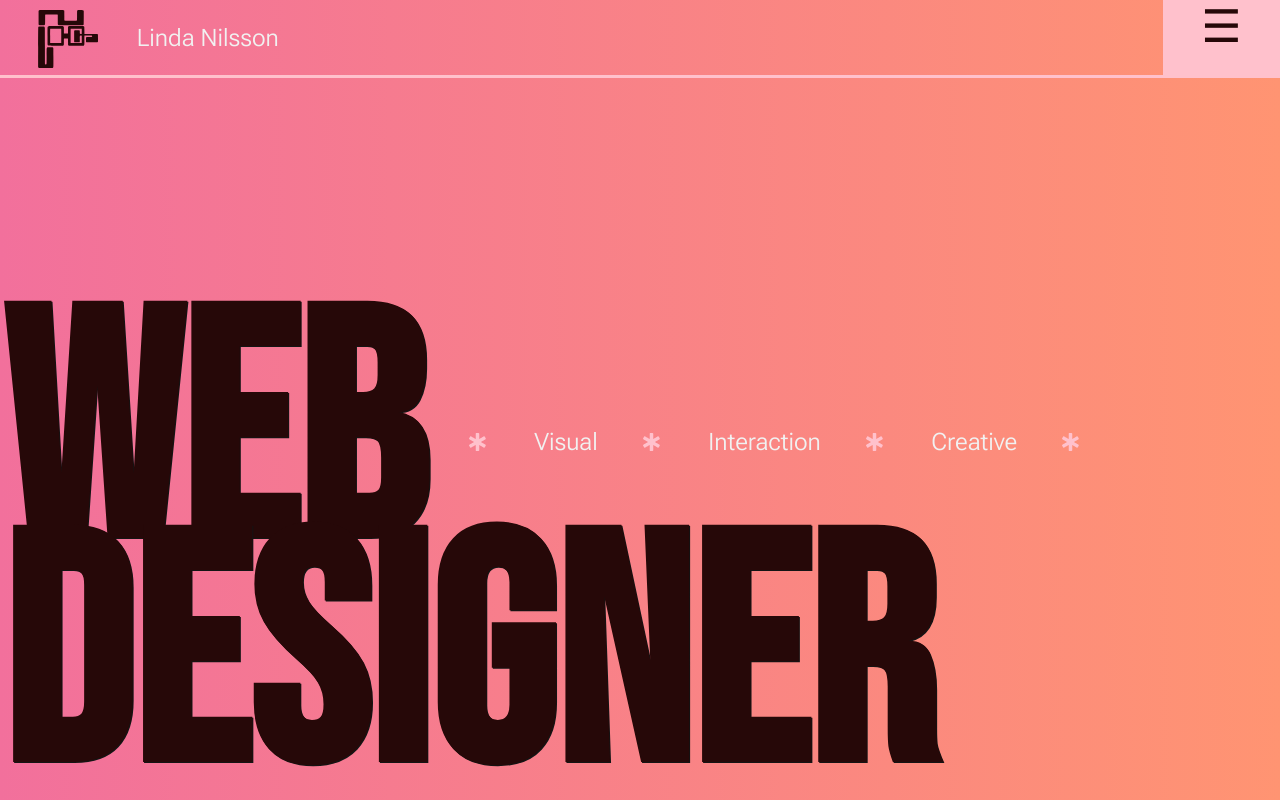
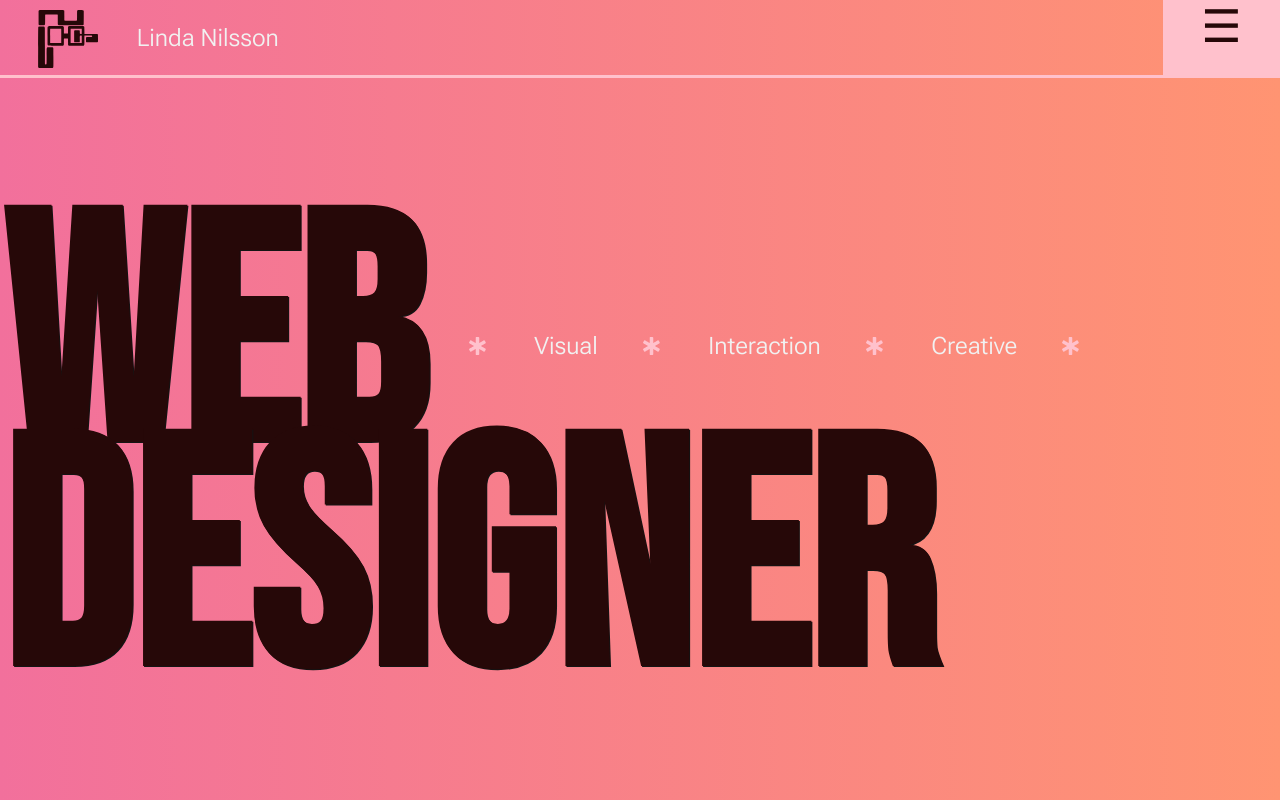
Before and after one commit to Linda-404/my_portfolio, a Next.js app: page / in a window 1280 px wide. Built offline with nearby package versions, Linux system fonts and the light colour scheme.

Commit message:
change position index_wrapper

```diff
--- a/styles/partials/_index.scss
+++ b/styles/partials/_index.scss
@@ -1,7 +1,7 @@
 
 .index_wrapper {
     display: flex;
-    align-items: flex-end;
+    align-items: center;
     height: 80vh;
     // margin-top: -2rem;
 }
```
